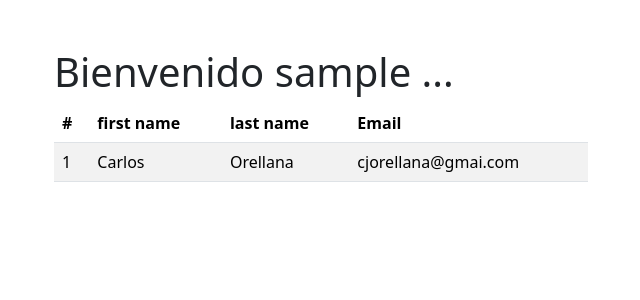
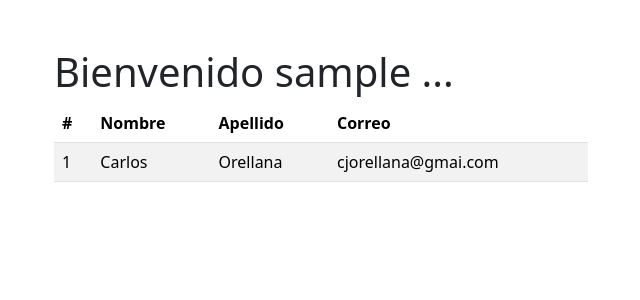
Before and after one commit to cjorellana/dcrm, a Django app: page / in a window 1280 px wide. Shown: the part 76-376 px from the top of the page, without its empty margins (319-959 px from the left). Run offline with Django 4.2, Linux system fonts and the light colour scheme; the visitor is signed in with stand-in values (Sample User, id 1); data that the repository does not hold is empty; some libraries are stand-ins or nearby versions.

Commit message:
se cambia el encabezado

```diff
--- a/dcrm/website/templates/welcome.html
+++ b/dcrm/website/templates/welcome.html
@@ -5,9 +5,9 @@
     <thead>
         <tr>
             <th scope="col">#</th>
-            <th scope="col">first name</th>
-            <th scope="col">last name</th>
-            <th scope="col">Email</th>
+            <th scope="col">Nombre</th>
+            <th scope="col">Apellido</th>
+            <th scope="col">Correo</th>
         </tr>
     </thead>
     <tbody>
```
